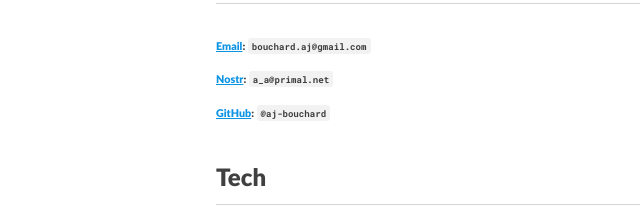
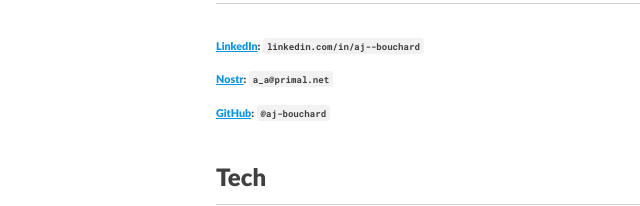
Before and after one commit to aj-bouchard/aj-bouchard.github.io, a plain HTML site: page index.html in a window 1280 px wide. Shown: the part 265-471 px from the top of the page, 174-814 px from the left. Drawn offline with Linux system fonts and the light colour scheme; files whose address does not match are found by name.

Commit message:
Update index.html

```diff
--- a/index.html
+++ b/index.html
@@ -41,7 +41,7 @@
       <h1 id="AJBOUCHARD">AJ Bouchard</h1>
 <strong>Product leader</strong> at <a href="https://lightspeedhq.com/">Lightspeed</a>.  <strong>Makes things</strong> at <a href="https://monoscale.xyz/">monoscale</a>
 <h2 id="contact">Contact</h2>
-<h6 id="email-aj"><a href="bouchard.aj@gmail.com">Email</a>: <code>bouchard.aj@gmail.com</code></h6>
+<h6 id="email-aj"><a href="https://ca.linkedin.com/in/aj--bouchard">LinkedIn</a>: <code>linkedin.com/in/aj--bouchard</code></h6>
 <h6 id="nostr-aj"><a href="https://primal.net/aj">Nostr</a>: <code>a_a@primal.net</code></h6>
 <h6 id="github-monoscale"><a href="https://github.com/aj-bouchard">GitHub</a>: <code>@aj-bouchard</code></h6>
 <h2 id="projects">Tech</h2>
```
